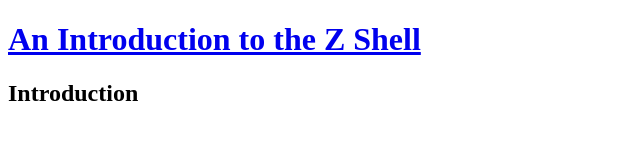
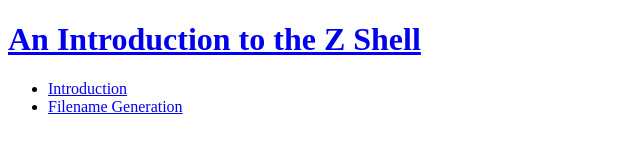
Before and after one commit to theutz/anintroductiontothezshell, a Gatsby site: page /introduction in a window 1280 px wide. Shown: the whole page, without its empty margins (0-640 px from the left). Built offline with nearby package versions, Linux system fonts and the light colour scheme; Gatsby itself is replaced by a stand-in of ours.

Commit message:
feat: table of contents

```diff
--- /dev/null
+++ b/src/markdown/filename-generation.md
@@ -0,0 +1,8 @@
+---
+path: '/introduction/filename-generation'
+title: 'Filename Generation'
+group: introduction
+order: 1
+---
+
+Otherwise known as _globbing_, filename generation is quite extensive in zsh. Of course, it has all the basics:
--- a/src/markdown/introduction.md
+++ b/src/markdown/introduction.md
@@ -1,5 +1,8 @@
 ---
-path: '/introduction'
+path: '/introduction/introduction'
 title: 'Introduction'
 group: guide
+order: 0
 ---
+
+**zsh** is a shell designed for interactive use, although it is also a powerful scripting language. Many of the useful features of bash, ksh, and tcsh were incorporated into zsh; many original features were added. This document details some of the unique features of zsh. It assumes basic knowledge of the standard UNIX shells; the intent is to show a reader already familiar with one of the other major shells what makes zsh more useful or more powerful. This document is not at all comprehensive; read the manual entry for a description of the shell that is complete and concise, although somewhat overwhelming and devoid of examples.
--- /dev/null
+++ b/src/pages/introduction.js
@@ -0,0 +1,44 @@
+import React from 'react'
+import { Link, StaticQuery, graphql } from 'gatsby'
+import Layout from '../components/layout'
+
+function Introduction() {
+  return (
+    <StaticQuery
+      query={graphql`
+        {
+          allMarkdownRemark(
+            sort: { order: ASC, fields: [frontmatter___order] }
+          ) {
+            edges {
+              node {
+                frontmatter {
+                  path
+                  title
+                }
+              }
+            }
+          }
+        }
+      `}
+      render={(data) => {
+        const pages = data.allMarkdownRemark.edges.map(
+          ({ node }) => node.frontmatter
+        )
+        return (
+          <Layout>
+            <ul>
+              {pages.map(({ title, path }) => (
+                <li key={path}>
+                  <Link to={path}>{title}</Link>
+                </li>
+              ))}
+            </ul>
+          </Layout>
+        )
+      }}
+    />
+  )
+}
+
+export default Introduction
```
